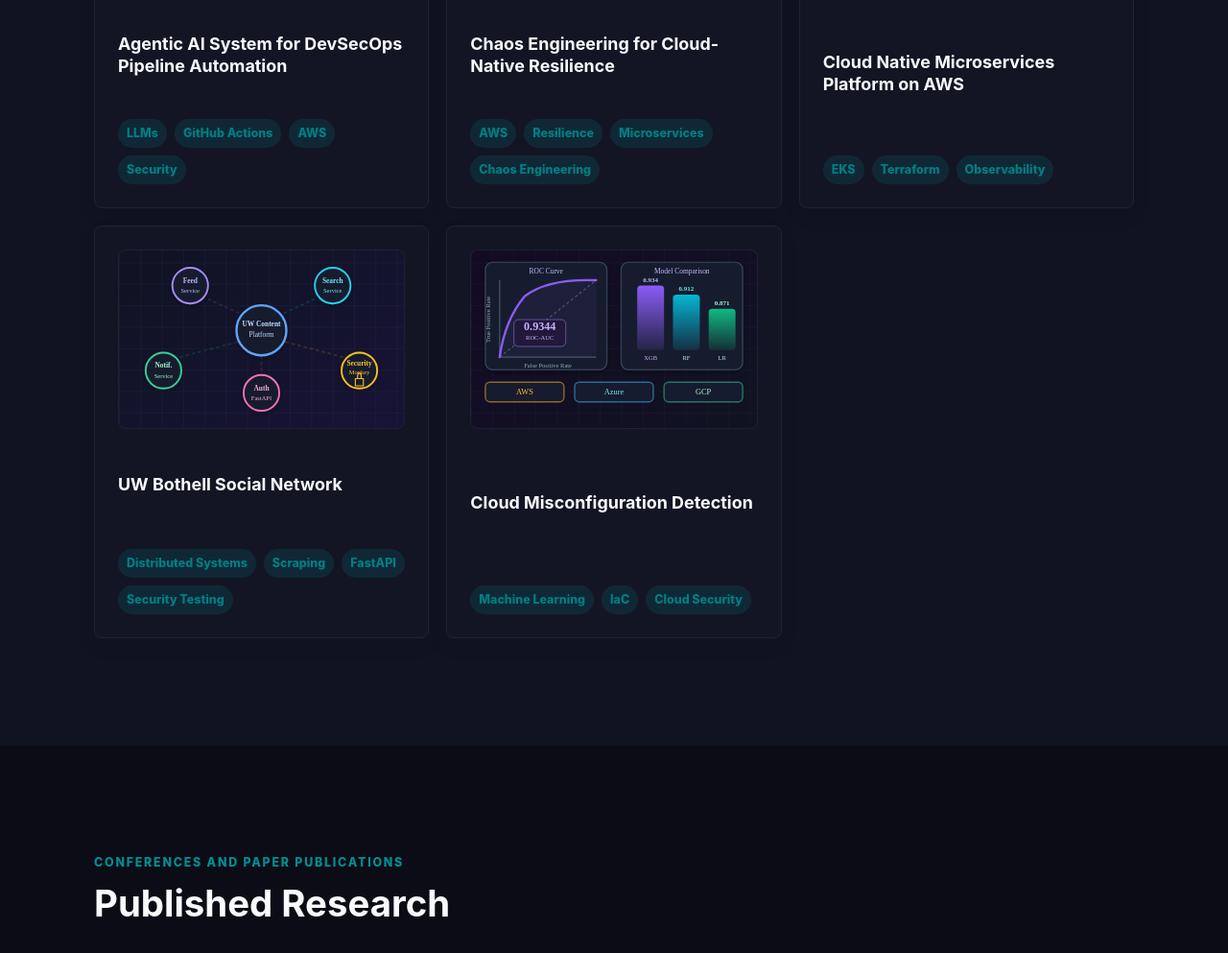
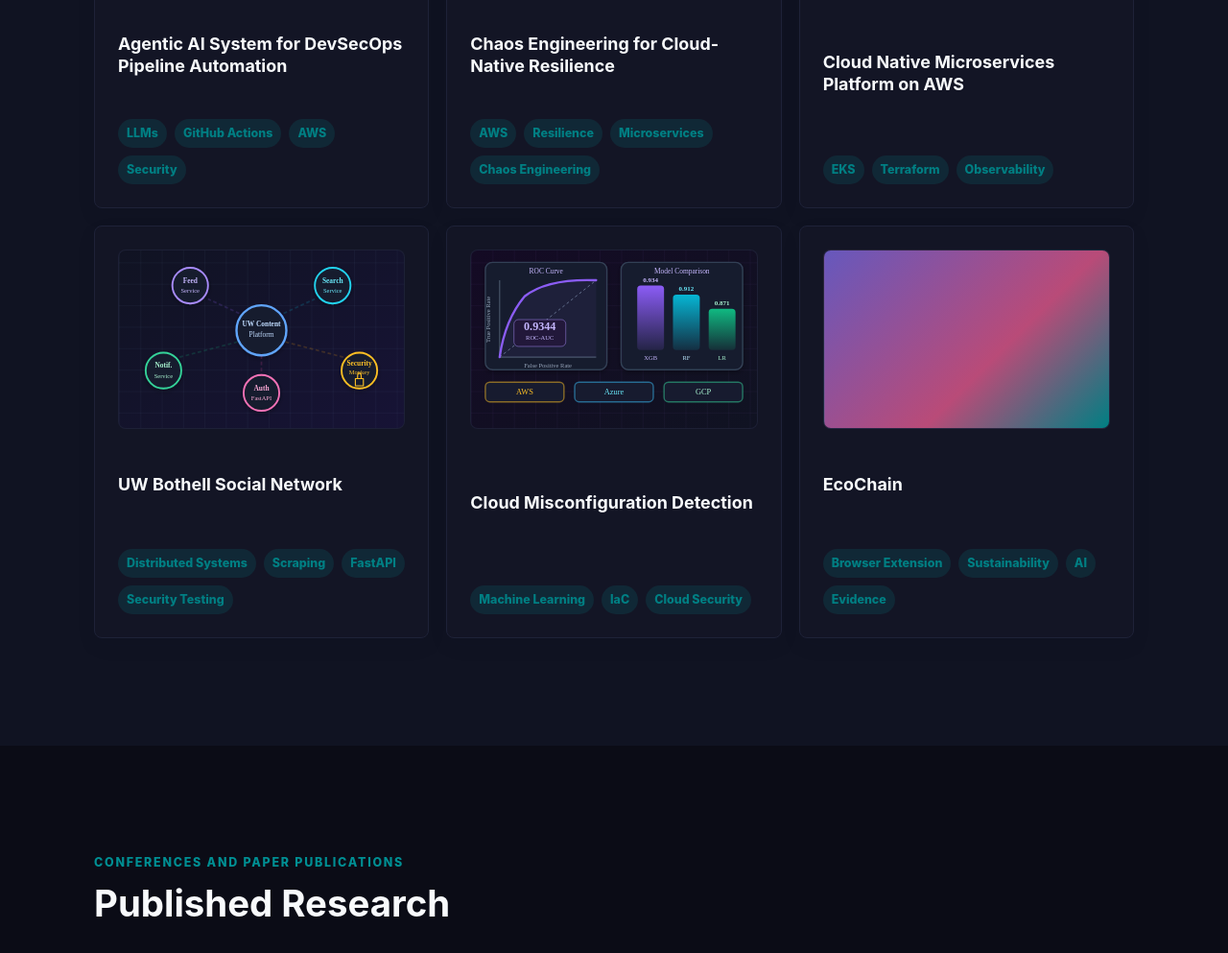
Before and after one commit to Parul-29/Parul-29.github.io, a plain HTML site: page index.html in a window 1280 px wide. Shown: the part 2487-3480 px from the top of the page at 96% size. Drawn offline with Linux system fonts and the light colour scheme.

Commit message:
Add EcoChain project card with details and GitHub link

```diff
--- a/index.html
+++ b/index.html
@@ -236,6 +236,24 @@
                   <p><strong>Impact:</strong> Achieved 0.9344 ROC-AUC with XGBoost and identified Random Forest as production-suitable with a 4.9% false negative rate.</p>
                 </div>
                 <a class="text-link" href="https://github.com/Parul-29/Parul-29.github.io/blob/main/projects/cloud-misconfiguration-detection/README.md" target="_blank" rel="noreferrer">Proof of Concept</a>
+              </div>
+            </div>
+          </article>
+          <article class="project-card flip-card" tabindex="0">
+            <div class="flip-inner">
+              <div class="flip-front">
+                <div class="project-visual" style="--project-image: linear-gradient(135deg, #6658bd 0%, #b94b78 60%, #007f83 100%);" role="img" aria-label="EcoChain project preview"></div>
+                <h3>EcoChain</h3>
+                <div class="tags"><span>Browser Extension</span><span>Sustainability</span><span>AI</span><span>Evidence</span></div>
+              </div>
+              <div class="flip-back">
+                <h3>EcoChain</h3>
+                <p>A browser extension that checks whether a brand’s sustainability claims are actually true by using real, cited evidence instead of guesses.</p>
+                <div class="project-facts">
+                  <p><strong>What it does:</strong> Scans a product page, gathers independent web evidence, and scores the brand across carbon, labor, and governance with source-backed insights.</p>
+                  <p><strong>Impact:</strong> Helps shoppers and researchers spot greenwashing by surfacing what the evidence actually supports and where it falls short.</p>
+                </div>
+                <a class="text-link" href="https://github.com/Parul-29/EcoChain" target="_blank" rel="noreferrer">View GitHub repository</a>
               </div>
             </div>
           </article>
```
